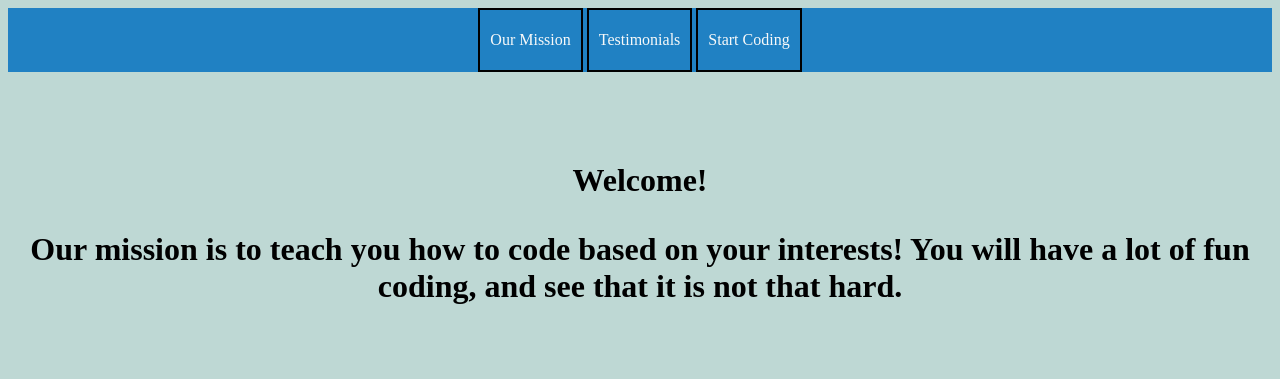
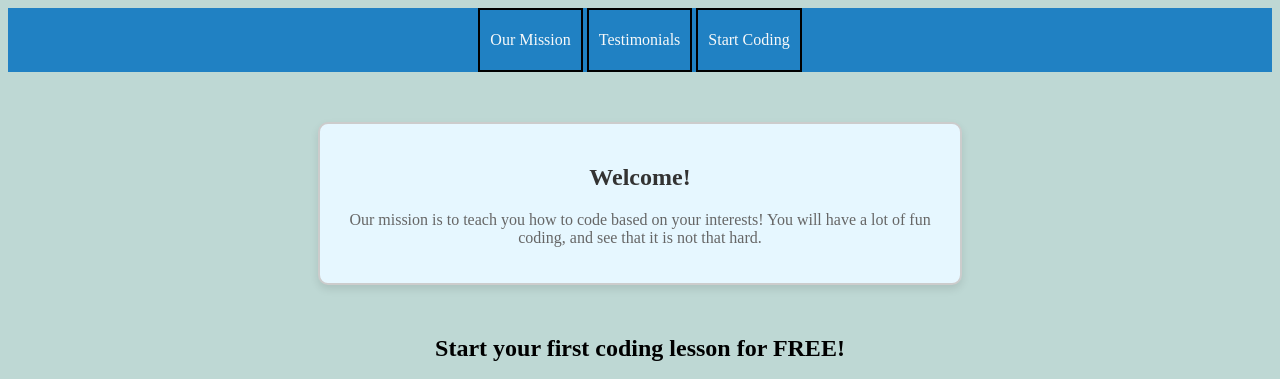
Before and after one commit to GavrielaTM3/COMP333_Website, a PHP site: page / in a window 1280 px wide. Shown: the top 379 px of the page. Run offline with PHP 8.4, Linux system fonts and the light colour scheme.

Commit message:
reformatted the mission statement to include a box

```diff
--- a/index.html
+++ b/index.html
@@ -26,10 +26,10 @@
 
 
 
-  <div>
+  <div class="mission-text">
     <section id="our-mission">
-    <h1 class="mission-title">Welcome! <p> Our mission is to teach you how to code based on your interests! You will have a lot of fun coding, and see that it is not that hard. </p></h1>
-
+    <h1 >Welcome!</h1>
+    <p > Our mission is to teach you how to code based on your interests! You will have a lot of fun coding, and see that it is not that hard. </p>
 
   </div>
 
--- a/style.css
+++ b/style.css
@@ -188,14 +188,32 @@
   margin-top: 30px;
 }
 
-.mission-title {
-  text-align: center;
-  font-size: 2em;
-  font-weight: bold;
-  margin-top: 70px;
-  padding: 20px;
+.mission-text {
+    background: #e6f7ff;
+    padding: 20px;
+    border-radius: 10px;
+    box-shadow: 0 4px 8px rgba(0, 0, 0, 0.1);
+    text-align: center;
+    max-width: 600px;
+    border: 2px solid #ccc;
+    margin: 50px auto;
+}
+.mission-text h1 {
+    color: #333;
+}
+.mission-text p {
+    color: #666;
+}
 
-}
+.boxed-text {
+    background: rgb(255, 254, 254);
+    border: 1px solid #ccc;
+    box-shadow: 2px 2px 10px rgba(0, 0, 0, 0.1);
+    display: inline-block;
+    border-radius: 5px;
+    margin-top: 5%;
+  }
+
 footer {
     text-align: center;
     padding: 20px;
```
